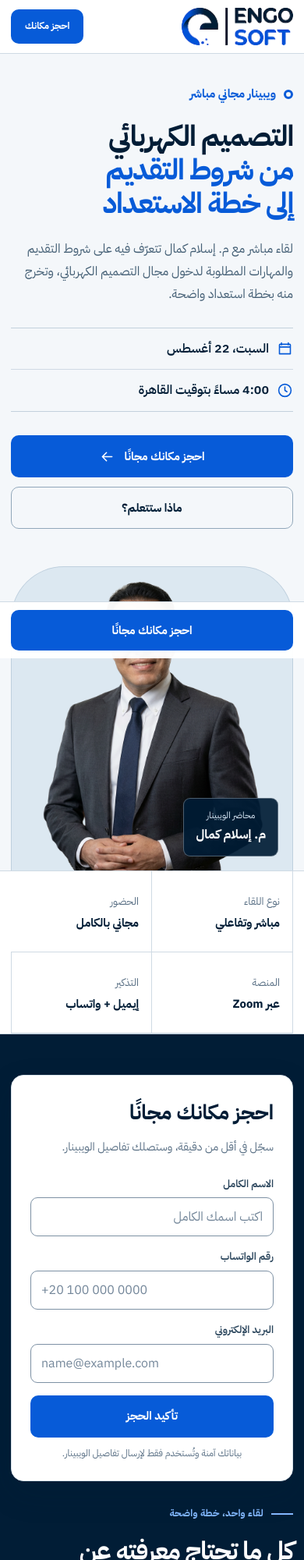
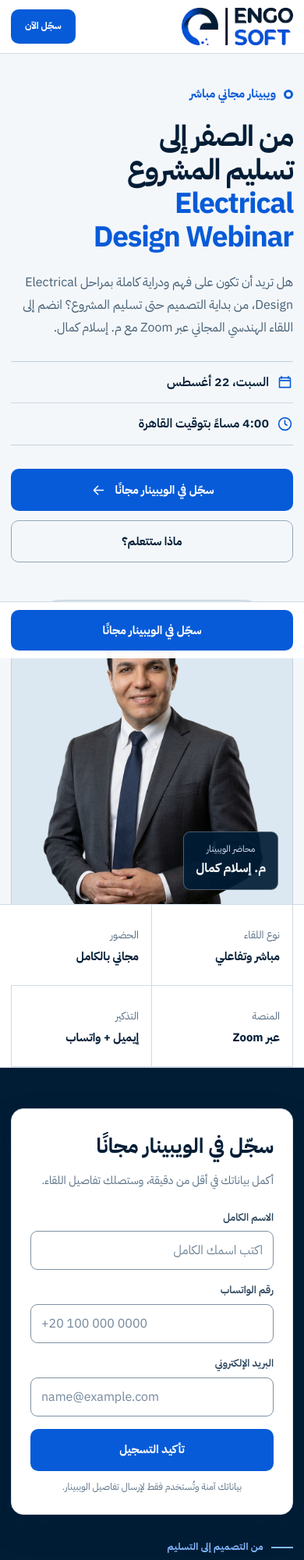
Before and after one commit to tahasayed98ts/electrical-career-webinar, a plain HTML site: page index.html in a window 390 px wide. Shown: the top 2000 px of the page at 78% size. Drawn offline with Linux system fonts and the light colour scheme.

Commit message:
Update webinar content from design to project delivery

```diff
--- a/index.html
+++ b/index.html
@@ -3,14 +3,14 @@
 <head>
   <meta charset="utf-8">
   <meta name="viewport" content="width=device-width,initial-scale=1">
-  <title>التصميم الكهربائي: من شروط التقديم إلى خطة الاستعداد | ويبينار ENGOSOFT</title>
-  <meta name="description" content="لقاء تعريفي مجاني مع م. إسلام كمال: تعرّف على مجال التصميم الكهربائي وشروط التقديم والمهارات المطلوبة، واخرج بخطة استعداد واضحة. السبت 22 أغسطس، الساعة 4:00 مساءً.">
+  <title>من الصفر إلى تسليم المشروع | Electrical Design Webinar | ENGOSOFT</title>
+  <meta name="description" content="ويبينار مجاني عبر Zoom مع م. إسلام كمال يعرّفك بمراحل التصميم الكهربائي من بداية التصميم حتى تسليم المشروع، وأهم البرامج والأنظمة والتطبيقات المطلوبة في سوق العمل.">
   <meta name="theme-color" content="#001D35">
   <meta name="robots" content="index,follow">
   <meta property="og:type" content="website">
   <meta property="og:locale" content="ar_AR">
-  <meta property="og:title" content="التصميم الكهربائي: من شروط التقديم إلى خطة الاستعداد">
-  <meta property="og:description" content="تعرّف على شروط دخول مجال التصميم الكهربائي والمهارات المطلوبة، وجهّز خطة استعداد واضحة مع م. إسلام كمال.">
+  <meta property="og:title" content="من الصفر إلى تسليم المشروع | Electrical Design Webinar">
+  <meta property="og:description" content="افهم مراحل التصميم الكهربائي بصورة عملية، من بداية التصميم حتى تسليم المشروع، في لقاء مجاني مع م. إسلام كمال.">
   <meta property="og:image" content="assets/islam-kamal.png">
   <meta name="twitter:card" content="summary_large_image">
   <link rel="icon" href="assets/favicon.png" type="image/png">
@@ -19,7 +19,7 @@
   <link rel="preconnect" href="https://fonts.gstatic.com" crossorigin>
   <link href="https://fonts.googleapis.com/css2?family=IBM+Plex+Sans+Arabic:wght@400;500;600;700&display=swap" rel="stylesheet">
   <script type="application/ld+json">
-  {"@context":"https://schema.org","@type":"EducationEvent","name":"التصميم الكهربائي: من شروط التقديم إلى خطة الاستعداد","description":"لقاء تعريفي مجاني يوضّح مجال التصميم الكهربائي وشروط التقديم والمهارات المطلوبة، ويساعد الحضور على بناء خطة استعداد واضحة.","startDate":"2026-08-22T16:00:00+03:00","eventAttendanceMode":"https://schema.org/OnlineEventAttendanceMode","eventStatus":"https://schema.org/EventScheduled","isAccessibleForFree":true,"location":{"@type":"VirtualLocation","url":"https://zoom.us/"},"organizer":{"@type":"Organization","name":"ENGOSOFT","logo":"assets/logo2.png"},"performer":{"@type":"Person","name":"م. إسلام كمال","jobTitle":"مهندس تصميم وتنفيذ كهربائي"},"inLanguage":"ar"}
+  {"@context":"https://schema.org","@type":"EducationEvent","name":"من الصفر إلى تسليم المشروع | Electrical Design Webinar","description":"ويبينار هندسي مجاني يستعرض مراحل التصميم الكهربائي من بداية التصميم حتى تسليم المشروع، وأهم البرامج والأنظمة والتطبيقات العملية المطلوبة في سوق العمل.","startDate":"2026-08-22T16:00:00+03:00","eventAttendanceMode":"https://schema.org/OnlineEventAttendanceMode","eventStatus":"https://schema.org/EventScheduled","isAccessibleForFree":true,"location":{"@type":"VirtualLocation","url":"https://zoom.us/"},"organizer":{"@type":"Organization","name":"ENGOSOFT","logo":"assets/logo2.png"},"performer":{"@type":"Person","name":"م. إسلام كمال","jobTitle":"مهندس تصميم وتنفيذ كهربائي"},"inLanguage":"ar"}
   </script>
   <style>
     :root{--primary:#0053D7;--secondary:#003B8F;--tertiary:#F8FBFF;--fourth:#E1EEFF;--fifth:#001D35;--signal-bg:#C5DCFFCC;--signal-text:var(--fifth);--ink:var(--fifth);--panel:var(--secondary);--panel-2:var(--secondary);--volt:var(--primary);--volt-2:var(--secondary);--cyan:var(--primary);--paper:var(--tertiary);--white:var(--tertiary);--muted:var(--fourth);--dark-text:var(--fifth);--line:rgba(225,238,255,.2);--radius:8px;--container:1180px;--display:"IBM Plex Sans Arabic",sans-serif;--body:"IBM Plex Sans Arabic",sans-serif;--ease:cubic-bezier(.16,1,.3,1)}
@@ -84,7 +84,7 @@
   <header class="header">
     <div class="container header-inner">
       <a class="logo-box" href="#top" aria-label="العودة إلى بداية الصفحة"><img class="logo" src="assets/logo2.png" width="148" height="70" alt="ENGOSOFT"></a>
-      <nav class="nav" aria-label="التنقل الرئيسي"><a href="#meeting">عن اللقاء</a><a href="#instructor">عن المحاضر</a><a href="#questions">الأسئلة الشائعة</a><a class="btn btn-primary" href="#register">احجز مكانك</a></nav>
+      <nav class="nav" aria-label="التنقل الرئيسي"><a href="#meeting">عن اللقاء</a><a href="#instructor">عن المحاضر</a><a href="#questions">الأسئلة الشائعة</a><a class="btn btn-primary" href="#register">سجّل الآن</a></nav>
     </div>
   </header>
   <main id="main">
@@ -92,10 +92,10 @@
       <div class="container hero-grid">
         <div class="hero-copy">
           <div class="live"><span class="live-dot"></span>ويبينار مجاني مباشر</div>
-          <h1 class="hero-title" id="hero-title"><span class="line">التصميم الكهربائي</span><span class="line accent">من شروط التقديم إلى خطة الاستعداد</span></h1>
-          <p class="hero-summary">لقاء مباشر مع م. إسلام كمال تتعرّف فيه على شروط التقديم والمهارات المطلوبة لدخول مجال التصميم الكهربائي، وتخرج منه بخطة استعداد واضحة.</p>
+          <h1 class="hero-title" id="hero-title"><span class="line">من الصفر إلى تسليم المشروع</span><span class="line accent"><bdi dir="ltr">Electrical Design Webinar</bdi></span></h1>
+          <p class="hero-summary">هل تريد أن تكون على فهم ودراية كاملة بمراحل <bdi dir="ltr">Electrical Design</bdi>، من بداية التصميم حتى تسليم المشروع؟ انضم إلى اللقاء الهندسي المجاني عبر <bdi dir="ltr">Zoom</bdi> مع م. إسلام كمال.</p>
           <div class="event-strip" aria-label="تفاصيل الويبينار"><span class="event-item"><svg class="icon"><use href="#calendar"/></svg>السبت، 22 أغسطس</span><span class="event-item"><svg class="icon"><use href="#clock"/></svg>4:00 مساءً بتوقيت القاهرة</span></div>
-          <div class="hero-actions"><a class="btn btn-primary" href="#register">احجز مكانك مجانًا <svg class="icon"><use href="#arrow"/></svg></a><a class="btn btn-ghost" href="#meeting">ماذا ستتعلم؟</a></div>
+          <div class="hero-actions"><a class="btn btn-primary" href="#register">سجّل في الويبينار مجانًا <svg class="icon"><use href="#arrow"/></svg></a><a class="btn btn-ghost" href="#meeting">ماذا ستتعلم؟</a></div>
         </div>
         <div class="hero-visual" aria-label="م. إسلام كمال، محاضر الويبينار">
           <img class="portrait" src="assets/islam-kamal.png" width="562" height="579" alt="المهندس إسلام كمال" fetchpriority="high">
@@ -116,21 +116,21 @@
     <section class="section register" id="meeting" aria-labelledby="meeting-title">
       <div class="container register-inner">
         <div class="form-card" id="register">
-          <h2>احجز مكانك مجانًا</h2><p>سجّل في أقل من دقيقة، وستصلك تفاصيل الويبينار.</p>
+          <h2>سجّل في الويبينار مجانًا</h2><p>أكمل بياناتك في أقل من دقيقة، وستصلك تفاصيل اللقاء.</p>
           <form id="registerForm" novalidate>
             <div class="form-grid">
               <div class="field"><label for="name">الاسم الكامل</label><input id="name" name="name" type="text" autocomplete="name" placeholder="اكتب اسمك الكامل" minlength="2" required></div>
               <div class="field"><label for="phone">رقم الواتساب</label><input id="phone" name="phone" type="tel" dir="ltr" inputmode="tel" autocomplete="tel" placeholder="+20 100 000 0000" minlength="10" required></div>
               <div class="field full"><label for="email">البريد الإلكتروني</label><input id="email" name="email" type="email" dir="ltr" autocomplete="email" placeholder="name@example.com" required></div>
             </div>
-            <button class="btn btn-primary submit" type="submit">تأكيد الحجز</button><p class="privacy">بياناتك آمنة وتُستخدم فقط لإرسال تفاصيل الويبينار.</p><p class="status" id="formStatus" role="status" aria-live="polite"></p>
+            <button class="btn btn-primary submit" type="submit">تأكيد التسجيل</button><p class="privacy">بياناتك آمنة وتُستخدم فقط لإرسال تفاصيل الويبينار.</p><p class="status" id="formStatus" role="status" aria-live="polite"></p>
           </form>
         </div>
         <div class="register-copy">
-          <p class="eyebrow">لقاء واحد، خطة واضحة</p><h2 class="section-title" id="meeting-title">كل ما تحتاج معرفته عن التصميم الكهربائي</h2>
-          <p class="section-lead">افهم المجال من بدايته، واعرف شروط التقديم والمهارات والأدوات المطلوبة، وكيف تستعد بخطوات عملية تناسب مستواك.</p>
+          <p class="eyebrow">من التصميم إلى التسليم</p><h2 class="section-title" id="meeting-title">افهم مراحل المشروع الكهربائي بصورة عملية</h2>
+          <p class="section-lead">نستعرض أهم المهارات والتطبيقات العملية التي يجب على المهندس الكهربائي معرفتها ليكون محترفًا وجاهزًا لمتطلبات سوق العمل.</p>
           <ul class="coverage">
-            <li>أهمية مجال التصميم الكهربائي وتأثيره على مستقبلك المهني.</li><li>شروط التقديم والمهارات الأساسية المطلوبة.</li><li>الفرق بين التصميم والمكتب الفني والتنفيذ.</li><li>البرامج والأدوات التي تحتاج إلى إتقانها.</li><li>الأخطاء الشائعة في بداية التخصص وكيف تتجنبها.</li><li>خطة استعداد عملية ومنظمة للبدء.</li>
+            <li>تطبيقات عملية على مشروعات واقعية وفق الأكواد والمعايير الهندسية العالمية.</li><li>التعرّف على أهم <bdi dir="ltr">Engineering Software</bdi> المطلوبة في سوق العمل.</li><li>فهم منهجية العمل في <bdi dir="ltr">Technical Office &amp; Shop Drawings</bdi>.</li><li>التعرّف على أنظمة <bdi dir="ltr">Low Current</bdi> وتطبيقاتها الحديثة.</li><li>دراسة معدات وأنظمة الجهد المتوسط والمنخفض <bdi dir="ltr">(MV &amp; LV)</bdi>.</li>
           </ul>
         </div>
       </div>
@@ -144,24 +144,24 @@
     </section>
 
     <section class="section path-section" id="audience" aria-labelledby="audience-title">
-      <div class="container"><div class="path-head"><div><p class="eyebrow">هل هذا اللقاء مناسب لك؟</p><h2 class="section-title" id="audience-title">ابدأ من حيث أنت الآن</h2></div><p class="section-lead">سواء كنت تستكشف المجال لأول مرة أو بدأت بالفعل، ستخرج من اللقاء وأنت تعرف خطوتك التالية.</p></div>
+      <div class="container"><div class="path-head"><div><p class="eyebrow">هل هذا اللقاء مناسب لك؟</p><h2 class="section-title" id="audience-title">للمهندس الذي يريد أن يتقدّم</h2></div><p class="section-lead">إذا كنت مهندس كهرباء يسعى لمعرفة كل ما هو جديد في <bdi dir="ltr">Electrical Design</bdi> وتطوير مهاراته الفنية، فهذا اللقاء لك.</p></div>
         <div class="career-path audience-grid">
-          <article class="course"><span class="course-node">01</span><div class="course-card"><span class="course-icon"><svg class="icon"><use href="#bulb"/></svg></span><h3>طالب أو خريج جديد</h3><p>تريد فهم طبيعة مجال التصميم الكهربائي وشروط دخوله قبل أن تبدأ التعلّم أو التقديم.</p></div></article>
-          <article class="course"><span class="course-node">02</span><div class="course-card"><span class="course-icon"><svg class="icon"><use href="#bolt"/></svg></span><h3>مهندس في بداية الطريق</h3><p>بدأت التعلّم بالفعل، لكنك تحتاج إلى ترتيب المهارات والأدوات في خطة استعداد واضحة.</p></div></article>
-          <article class="course"><span class="course-node">03</span><div class="course-card"><span class="course-icon"><svg class="icon"><use href="#drawing"/></svg></span><h3>تعمل في التنفيذ أو المكتب الفني</h3><p>تريد تقوية جانب التصميم لديك وربط الرسومات والحسابات بما يحدث فعليًا في الموقع.</p></div></article>
+          <article class="course"><span class="course-node">01</span><div class="course-card"><span class="course-icon"><svg class="icon"><use href="#bulb"/></svg></span><h3>تريد رؤية كاملة للمشروع</h3><p>تفهم تسلسل العمل منذ خطوات التصميم الأولى وحتى مراجعة المشروع وتسليمه.</p></div></article>
+          <article class="course"><span class="course-node">02</span><div class="course-card"><span class="course-icon"><svg class="icon"><use href="#bolt"/></svg></span><h3>تطوّر مهاراتك الفنية</h3><p>تتعرّف على الأنظمة والبرامج والمنهجيات التي يحتاجها مهندس التصميم الكهربائي.</p></div></article>
+          <article class="course"><span class="course-node">03</span><div class="course-card"><span class="course-icon"><svg class="icon"><use href="#drawing"/></svg></span><h3>تستعد لسوق العمل</h3><p>تربط المعرفة الهندسية بالتطبيق العملي على المشروعات بدلًا من الاكتفاء بالجانب النظري.</p></div></article>
         </div>
       </div>
     </section>
 
     <section class="section outcomes" id="outcomes" aria-labelledby="outcomes-title">
-      <div class="container outcomes-grid"><div><p class="eyebrow">بعد التسجيل</p><h2 class="section-title" id="outcomes-title">ثلاث خطوات تفصلك عن اللقاء</h2></div><div class="outcomes-list registration-steps"><article class="outcome"><span class="outcome-index">01</span><h3>تأكيد الحجز</h3><p>بعد إرسال بياناتك ستظهر لك رسالة تؤكد تسجيلك بنجاح.</p></article><article class="outcome"><span class="outcome-index">02</span><h3>استلام تفاصيل اللقاء</h3><p>سيصلك رابط الحضور وتفاصيل الويبينار على بريدك الإلكتروني.</p></article><article class="outcome"><span class="outcome-index">03</span><h3>التذكير بالموعد</h3><p>سنرسل لك تذكيرًا عبر الإيميل والواتساب قبل بدء اللقاء.</p></article></div></div>
+      <div class="container outcomes-grid"><div><p class="eyebrow">ماذا ستخرج به؟</p><h2 class="section-title" id="outcomes-title">وعي عملي بكل مراحل المشروع</h2><p class="section-lead">بمجرد انتهاء اللقاء ستكون على فهم واضح لدورة المشروع، من التصميم حتى التسليم.</p></div><div class="outcomes-list registration-steps"><article class="outcome"><span class="outcome-index">01</span><h3>منهجية تصميم واضحة</h3><p>تفهم كيف تبدأ المشروع وتطوّر التصميم وفق الأكواد والمعايير الهندسية.</p></article><article class="outcome"><span class="outcome-index">02</span><h3>فهم أدوات سوق العمل</h3><p>تتعرّف على البرامج والأنظمة الكهربائية التي يحتاجها المهندس المحترف.</p></article><article class="outcome"><span class="outcome-index">03</span><h3>ربط التصميم بالتسليم</h3><p>تدرك علاقة التصميم بالمكتب الفني واللوحات التنفيذية وتسليم المشروع.</p></article></div></div>
     </section>
 
-    <section class="section faq" id="questions" aria-labelledby="faq-title"><div class="container faq-grid"><div><p class="eyebrow">معلومات مهمة</p><h2 class="section-title" id="faq-title">الأسئلة الشائعة</h2></div><div class="faq-list"><details><summary>متى وأين يُقام الويبينار؟</summary><p>يُقام أونلاين عبر Zoom يوم السبت 22 أغسطس في تمام الساعة 4:00 مساءً بتوقيت القاهرة.</p></details><details><summary>هل الحضور مجاني؟</summary><p>نعم، التسجيل والحضور مجانيان بالكامل.</p></details><details><summary>كيف يصلني رابط الحضور؟</summary><p>سيصلك رابط اللقاء على بريدك الإلكتروني بعد التسجيل، مع تذكير عبر الإيميل والواتساب قبل الموعد.</p></details><details><summary>ماذا سأعرف في اللقاء؟</summary><p>ستتعرّف على طبيعة مجال التصميم الكهربائي وشروط التقديم والمهارات والأدوات المطلوبة، وتبني خطة استعداد عملية تناسب مستواك.</p></details></div></div></section>
-    <section class="final"><div class="container final-inner"><div><h2>افهم مجال التصميم الكهربائي جيدًا قبل أن تبدأ</h2><p>سجّل الآن، وستصلك تفاصيل اللقاء والتذكير عبر الإيميل والواتساب.</p></div><a class="btn btn-primary" href="#register">احجز مكانك مجانًا</a></div></section>
+    <section class="section faq" id="questions" aria-labelledby="faq-title"><div class="container faq-grid"><div><p class="eyebrow">معلومات مهمة</p><h2 class="section-title" id="faq-title">الأسئلة الشائعة</h2></div><div class="faq-list"><details><summary>متى وأين يُقام الويبينار؟</summary><p>يُقام أونلاين عبر <bdi dir="ltr">Zoom</bdi> يوم السبت 22 أغسطس في تمام الساعة 4:00 مساءً بتوقيت القاهرة.</p></details><details><summary>هل الحضور مجاني؟</summary><p>نعم، التسجيل والحضور مجانيان بالكامل.</p></details><details><summary>كيف يصلني رابط الحضور؟</summary><p>سيصلك رابط اللقاء على بريدك الإلكتروني بعد التسجيل، مع تذكير عبر الإيميل والواتساب قبل الموعد.</p></details><details><summary>ما محاور اللقاء؟</summary><p>تطبيقات المشروعات الواقعية، والبرامج الهندسية، ومنهجية المكتب الفني واللوحات التنفيذية، وأنظمة التيار الخفيف، ومعدات الجهد المتوسط والمنخفض.</p></details></div></div></section>
+    <section class="final"><div class="container final-inner"><div><h2>من التصميم حتى تسليم المشروع</h2><p>سجّل الآن وكُن جزءًا من مجتمع إنجوسوفت.</p></div><a class="btn btn-primary" href="#register">سجّل في الويبينار مجانًا</a></div></section>
   </main>
   <footer class="footer"><div class="container footer-inner"><a class="logo-box" href="#top"><img class="logo" src="assets/logo2.png" width="148" height="70" alt="ENGOSOFT"></a><p>&copy;&nbsp;2026 ENGOSOFT. جميع الحقوق محفوظة.</p></div></footer>
-  <div class="mobile-cta"><a class="btn btn-primary" href="#register">احجز مكانك مجانًا</a></div>
+  <div class="mobile-cta"><a class="btn btn-primary" href="#register">سجّل في الويبينار مجانًا</a></div>
   <script>
     (function(){
       const reduced=window.matchMedia('(prefers-reduced-motion: reduce)').matches;
```
